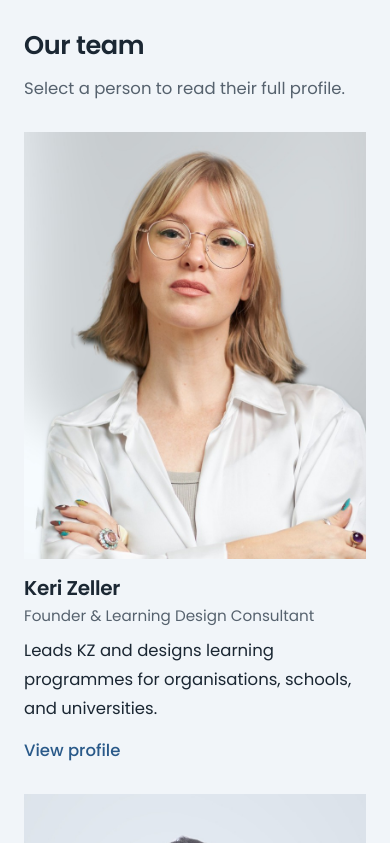
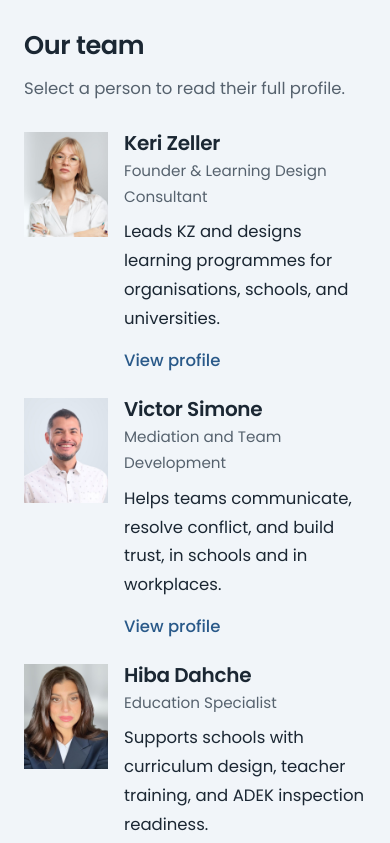
Before and after one commit to kerizeller/KZ-D-and-C-, a plain HTML site: page about.html in a window 390 px wide. Shown: the part 1900-2743 px from the top of the page. Drawn offline with Linux system fonts and the light colour scheme.

Commit message:
Add files via upload

```diff
--- a/style.css
+++ b/style.css
@@ -248,3 +248,15 @@ a.person:focus-visible{outline:2px solid var(--navy);outline-offset:4px}
 .site-foot .fcols{grid-template-columns:1.5fr 1fr 1fr 1fr 1.25fr;gap:28px}
 @media(max-width:960px){.site-foot .fcols{grid-template-columns:1fr 1fr}}
 .profile .crumb{margin-bottom:.6em}
+/* v3.1: smaller team photos */
+.team-grid{grid-template-columns:repeat(3,1fr);gap:40px 36px}
+.person img,.person .ph{width:160px;max-width:100%;margin-bottom:14px}
+.profile{grid-template-columns:240px 1fr}
+.profile-photo,.profile .ph{max-width:240px}
+@media(max-width:860px){.team-grid{grid-template-columns:1fr 1fr;gap:28px 20px}.profile{grid-template-columns:1fr}.profile-photo,.profile .ph{max-width:180px}}
+@media(max-width:520px){
+ .team-grid{grid-template-columns:1fr;gap:22px}
+ a.person{display:grid;grid-template-columns:84px 1fr;column-gap:16px;align-items:start}
+ a.person img,a.person .ph{width:84px;grid-row:1 / span 4;margin:0}
+ a.person>*:not(img):not(.ph){grid-column:2}
+}
```
